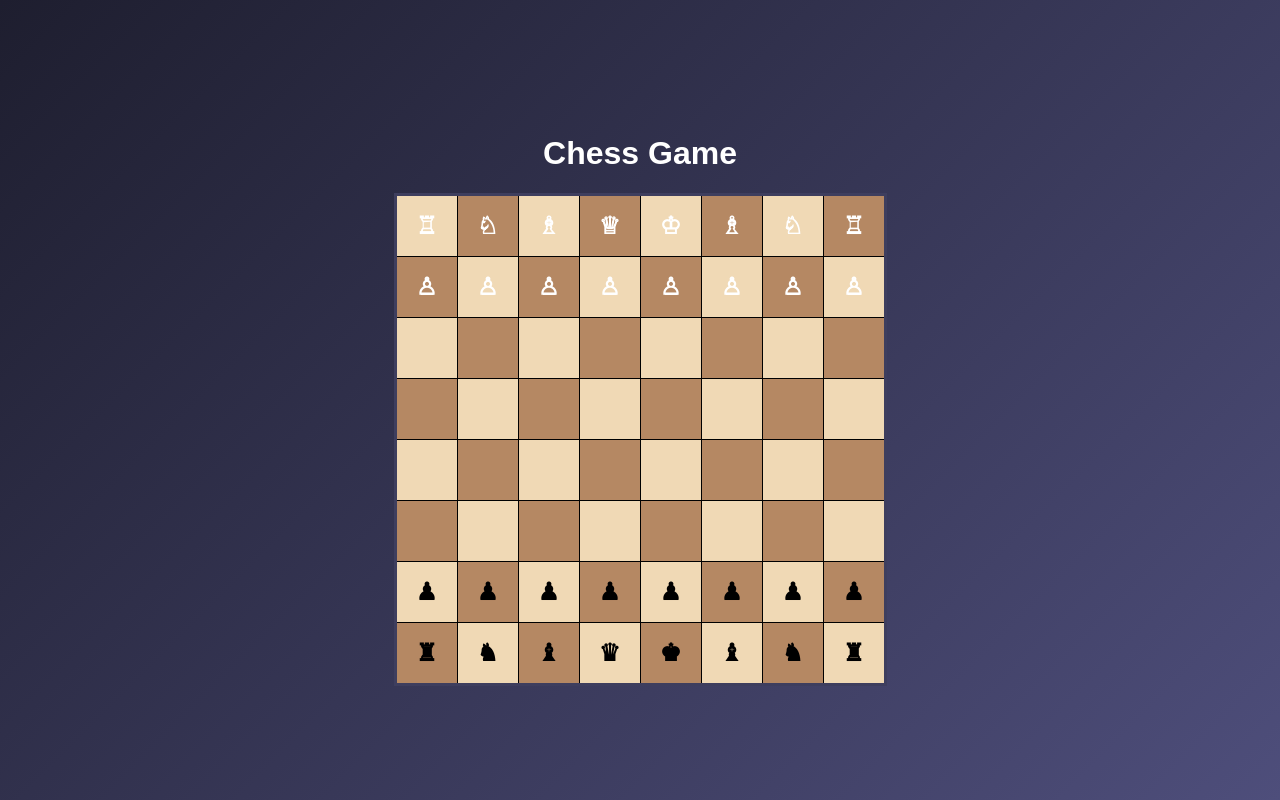
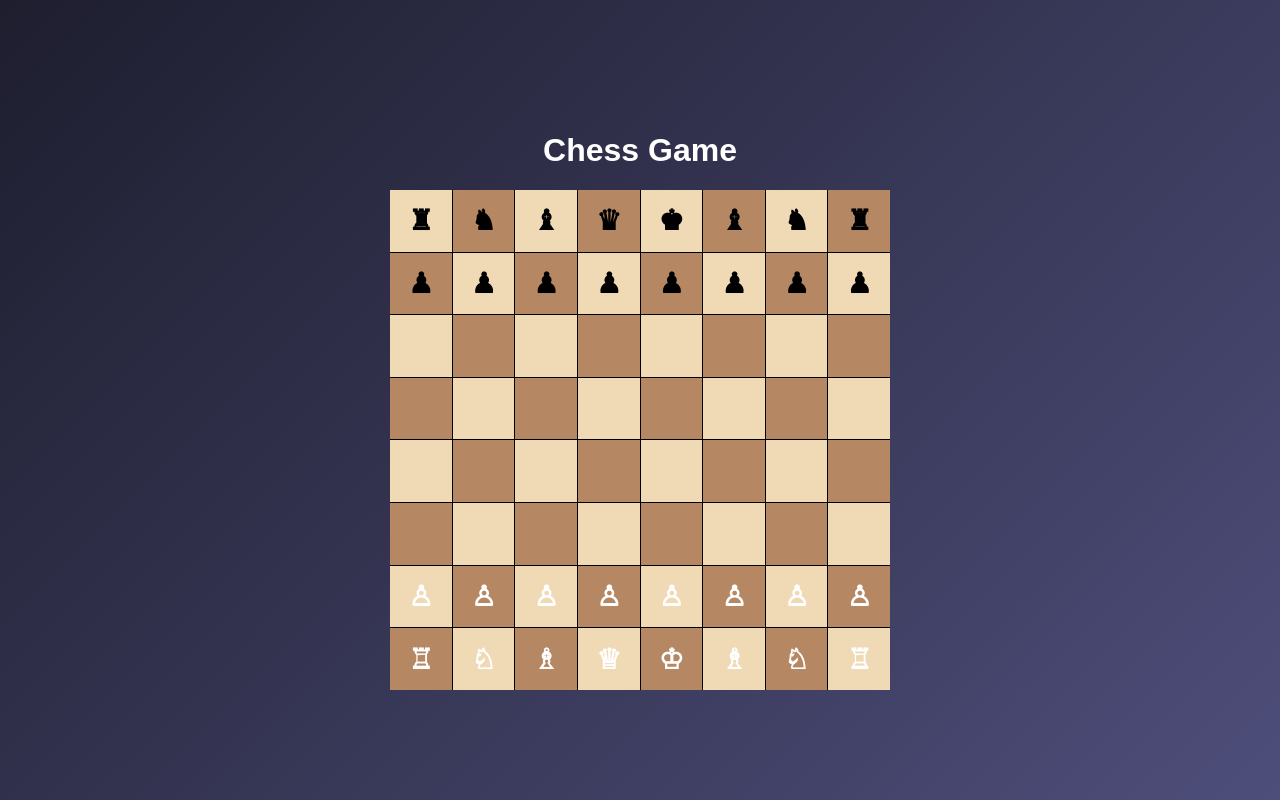
Before and after one commit to Miraawwq/TELBOT, a Flask app: page / in a window 1280 px wide. Run offline with Flask 3, Linux system fonts and the light colour scheme.

Commit message:
Update index.html

```diff
--- a/templates/index.html
+++ b/templates/index.html
@@ -19,20 +19,20 @@
 
         #board {
             display: grid;
-            grid-template-columns: repeat(8, 60px);
-            grid-template-rows: repeat(8, 60px);
+            grid-template-columns: repeat(8, 1fr);
+            grid-template-rows: repeat(8, 1fr);
             gap: 1px;
+            width: 100%;
+            max-width: 500px;
+            aspect-ratio: 1;
             background: black;
-            border: 3px solid #3e3e5e;
         }
 
         .cell {
-            width: 60px;
-            height: 60px;
             display: flex;
             align-items: center;
             justify-content: center;
-            font-size: 24px;
+            font-size: calc(1.5vmin + 1rem);
             font-weight: bold;
             user-select: none;
         }
@@ -60,6 +60,10 @@
         .black-piece {
             color: black;
         }
+
+        .cell > span {
+            pointer-events: none;
+        }
     </style>
 </head>
 <body>
@@ -69,7 +73,7 @@
     <script>
         const boardElement = document.getElementById('board');
         let board = [];
-        let currentTurn = 'white';
+        let currentTurn = 'black'; // Игрок начинает за черных
         let selectedCell = null;
 
         function createBoard() {
@@ -100,17 +104,17 @@
             const blackPieces = ['\u265C', '\u265E', '\u265D', '\u265B', '\u265A', '\u265D', '\u265E', '\u265C'];
 
             for (let i = 0; i < 8; i++) {
-                setPiece(1, i, '\u2659', 'white');
-                setPiece(6, i, '\u265F', 'black');
+                setPiece(1, i, '\u265F', 'black'); // Черные пешки
+                setPiece(6, i, '\u2659', 'white'); // Белые пешки
 
-                setPiece(0, i, whitePieces[i], 'white');
-                setPiece(7, i, blackPieces[i], 'black');
+                setPiece(0, i, blackPieces[i], 'black');
+                setPiece(7, i, whitePieces[i], 'white');
             }
         }
 
         function setPiece(row, col, piece, color) {
             const cell = document.querySelector(`[data-row='${row}'][data-col='${col}']`);
-            cell.innerText = piece;
+            cell.innerHTML = `<span>${piece}</span>`;
             cell.classList.add(`${color}-piece`);
             board[row][col] = { piece, color };
         }
@@ -119,11 +123,9 @@
             const cell = document.querySelector(`[data-row='${row}'][data-col='${col}']`);
             const pieceInfo = board[row][col];
 
-            // Очистить выделения
             clearHighlights();
 
             if (selectedCell) {
-                // Если выбрана фигура, проверить возможность хода
                 const validMoves = getValidMoves(selectedCell.row, selectedCell.col);
                 const isValidMove = validMoves.some(move => move.row === row && move.col === col);
 
@@ -132,14 +134,13 @@
                     currentTurn = currentTurn === 'white' ? 'black' : 'white';
                     selectedCell = null;
 
-                    if (currentTurn === 'black') {
+                    if (currentTurn === 'white') {
                         setTimeout(aiMove, 1000);
                     }
                 } else {
-                    selectedCell = null; // Отменить выбор, если ход невозможен
+                    selectedCell = null;
                 }
             } else if (pieceInfo && pieceInfo.color === currentTurn) {
-                // Если фигура выбрана, показать возможные ходы
                 selectedCell = { row, col };
                 cell.classList.add('selected');
                 const validMoves = getValidMoves(row, col);
@@ -155,9 +156,9 @@
             const targetCell = document.querySelector(`[data-row='${toRow}'][data-col='${toCol}']`);
             const sourceCell = document.querySelector(`[data-row='${fromRow}'][data-col='${fromCol}']`);
 
-            targetCell.innerText = sourceCell.innerText;
+            targetCell.innerHTML = sourceCell.innerHTML;
             targetCell.className = sourceCell.className;
-            sourceCell.innerText = '';
+            sourceCell.innerHTML = '';
             sourceCell.className = 'cell';
 
             board[toRow][toCol] = pieceInfo;
@@ -172,31 +173,28 @@
         function getValidMoves(row, col) {
             const pieceInfo = board[row][col];
             if (!pieceInfo) return [];
+
             const moves = [];
-            // Упрощенная логика для пешек
-            if (pieceInfo.piece === '\u2659') { // Белая пешка
-                if (!board[row + 1]?.[col]) moves.push({ row: row + 1, col });
-            } else if (pieceInfo.piece === '\u265F') { // Черная пешка
-                if (!board[row - 1]?.[col]) moves.push({ row: row - 1, col });
+            const directions = {
+                pawn: [[1, 0], [-1, 0]],
+                rook: [
+                    [1, 0], [-1, 0], [0, 1], [0, -1]
+                ],
+                // другие фигуры добавить...
+            };
+
+            // пример только для ладьи
+            for (const [dx, dy] of directions.rook) {
+                let x = row + dx;
+                let y = col + dy;
+                while (x >= 0 && y >= 0 && x < 8 && y < 8) {
+                    if (!board[x][y]) moves.push({ row: x, col: y });
+                    else break; // встречено препятствие
+                    x += dx;
+                    y += dy;
+                }
             }
             return moves;
-        }
-
-        function aiMove() {
-            const allMoves = [];
-            for (let i = 0; i < 8; i++) {
-                for (let j = 0; j < 8; j++) {
-                    if (board[i][j]?.color === 'black') {
-                        const moves = getValidMoves(i, j);
-                        moves.forEach(move => allMoves.push({ fromRow: i, fromCol: j, ...move }));
-                    }
-                }
-            }
-            if (allMoves.length > 0) {
-                const move = allMoves[Math.floor(Math.random() * allMoves.length)];
-                makeMove(move.fromRow, move.fromCol, move.row, move.col);
-                currentTurn = 'white';
-            }
         }
 
         createBoard();
```
